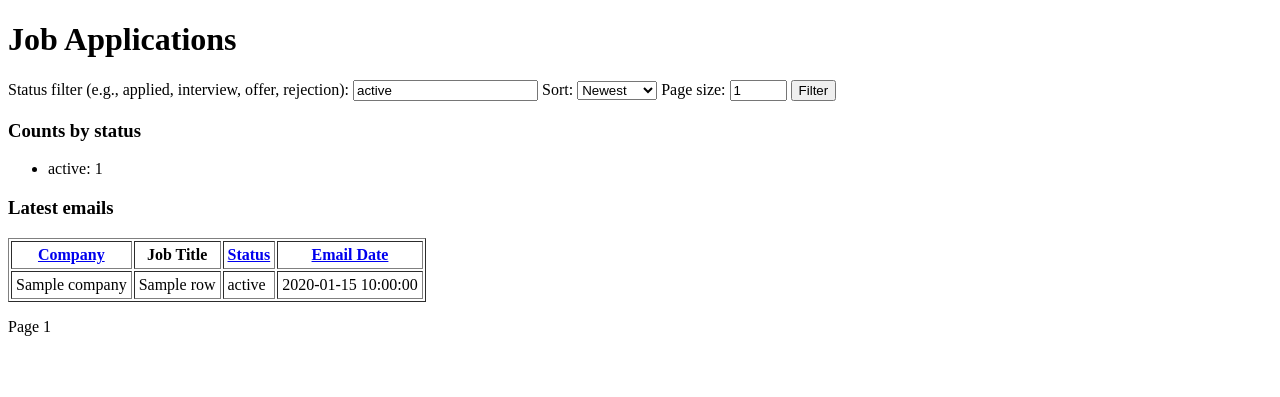
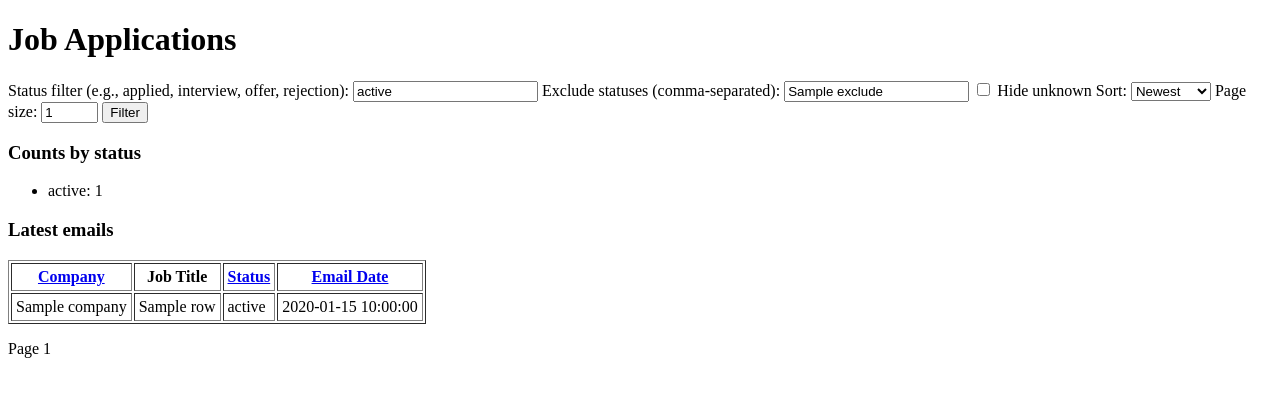
Before and after one commit to Kid-API/job-email-llm, a Flask app: template templates/home.html in a window 1280 px wide. Shown: the top 397 px of the page. Run offline with Flask 3, Linux system fonts and the light colour scheme; the template is opened without the code that fills it: most values are stand-ins (such as "Sample title", 1, 10 or a date in 2020).

Commit message:
added exclude statuses option in the UI ad Hide Unknown checkbox

```diff
--- a/app.py
+++ b/app.py
@@ -67,6 +67,9 @@ def ensure_tables(conn):
 @app.route("/")
 def home():
     status = request.args.get("status", "").strip()
+    raw_exclude = request.args.get("exclude", "")
+    exclude_statuses = [s.strip() for s in raw_exclude.split(",") if s.strip()]
+    hide_unknown = request.args.get("hide_unknown", "") in ("1", "true", "yes", "on")
     sort = request.args.get("sort", "date")
     try:
         page = max(1, int(request.args.get("page", "1")))
@@ -86,10 +89,17 @@ def home():
     base_filter = f"NOT ({company_expr} = 'unknown' AND {title_expr} = 'unknown')"
 
     where_clauses = [base_filter]
-    params = []
+    params: list[str] = []
     if status:
         where_clauses.append(f"{status_expr} = ?")
         params.append(status)
+    if exclude_statuses:
+        placeholders = ",".join("?" for _ in exclude_statuses)
+        where_clauses.append(f"{status_expr} NOT IN ({placeholders})")
+        params.extend(exclude_statuses)
+    if hide_unknown:
+        where_clauses.append(f"{status_expr} <> 'unknown'")
+
     where = "WHERE " + " AND ".join(where_clauses)
 
     sort_map = {
@@ -122,9 +132,10 @@ def home():
         f"""
         SELECT COALESCE(NULLIF(status, ''), 'unknown') AS status, COUNT(*) AS count
         FROM applications a
-        WHERE {base_filter}
+        WHERE {" AND ".join(where_clauses)}
         GROUP BY 1
-        """
+        """,
+        tuple(params),
     )
     has_prev = page > 1
     has_next = offset + page_size < total_rows
@@ -133,6 +144,8 @@ def home():
         rows=rows,
         counts=counts,
         status=status,
+        exclude=raw_exclude,
+        hide_unknown=hide_unknown,
         sort=sort,
         page=page,
         page_size=page_size,
--- a/templates/home.html
+++ b/templates/home.html
@@ -6,6 +6,9 @@
     <form method="get">
       <label>Status filter (e.g., applied, interview, offer, rejection):</label>
       <input name="status" value="{{ status }}">
+      <label>Exclude statuses (comma-separated):</label>
+      <input name="exclude" value="{{ exclude }}">
+      <label><input type="checkbox" name="hide_unknown" value="1" {% if hide_unknown %}checked{% endif %}> Hide unknown</label>
       <label>Sort:</label>
       <select name="sort">
         <option value="date" {% if sort == "date" %}selected{% endif %}>Newest</option>
@@ -27,10 +30,10 @@
     <h3>Latest emails</h3>
     <table border="1" cellpadding="4">
       <tr>
-        <th><a href="?status={{ status }}&sort=company&page_size={{ page_size }}">Company</a></th>
+        <th><a href="?status={{ status }}&exclude={{ exclude }}&hide_unknown={{ 1 if hide_unknown else '' }}&sort=company&page_size={{ page_size }}">Company</a></th>
         <th>Job Title</th>
-        <th><a href="?status={{ status }}&sort=status&page_size={{ page_size }}">Status</a></th>
-        <th><a href="?status={{ status }}&sort=date&page_size={{ page_size }}">Email Date</a></th>
+        <th><a href="?status={{ status }}&exclude={{ exclude }}&hide_unknown={{ 1 if hide_unknown else '' }}&sort=status&page_size={{ page_size }}">Status</a></th>
+        <th><a href="?status={{ status }}&exclude={{ exclude }}&hide_unknown={{ 1 if hide_unknown else '' }}&sort=date&page_size={{ page_size }}">Email Date</a></th>
       </tr>
       {% for row in rows %}
         <tr>
@@ -45,10 +48,10 @@
     <div style="margin-top: 1em;">
       <span>Page {{ page }}{% if total_rows %} of ~{{ (total_rows // page_size) + (1 if total_rows % page_size else 0) }}{% endif %}</span>
       {% if has_prev %}
-        <a href="?status={{ status }}&sort={{ sort }}&page={{ page - 1 }}&page_size={{ page_size }}">Prev</a>
+        <a href="?status={{ status }}&exclude={{ exclude }}&hide_unknown={{ 1 if hide_unknown else '' }}&sort={{ sort }}&page={{ page - 1 }}&page_size={{ page_size }}">Prev</a>
       {% endif %}
       {% if has_next %}
-        <a href="?status={{ status }}&sort={{ sort }}&page={{ page + 1 }}&page_size={{ page_size }}">Next</a>
+        <a href="?status={{ status }}&exclude={{ exclude }}&hide_unknown={{ 1 if hide_unknown else '' }}&sort={{ sort }}&page={{ page + 1 }}&page_size={{ page_size }}">Next</a>
       {% endif %}
     </div>
   </body>
```
